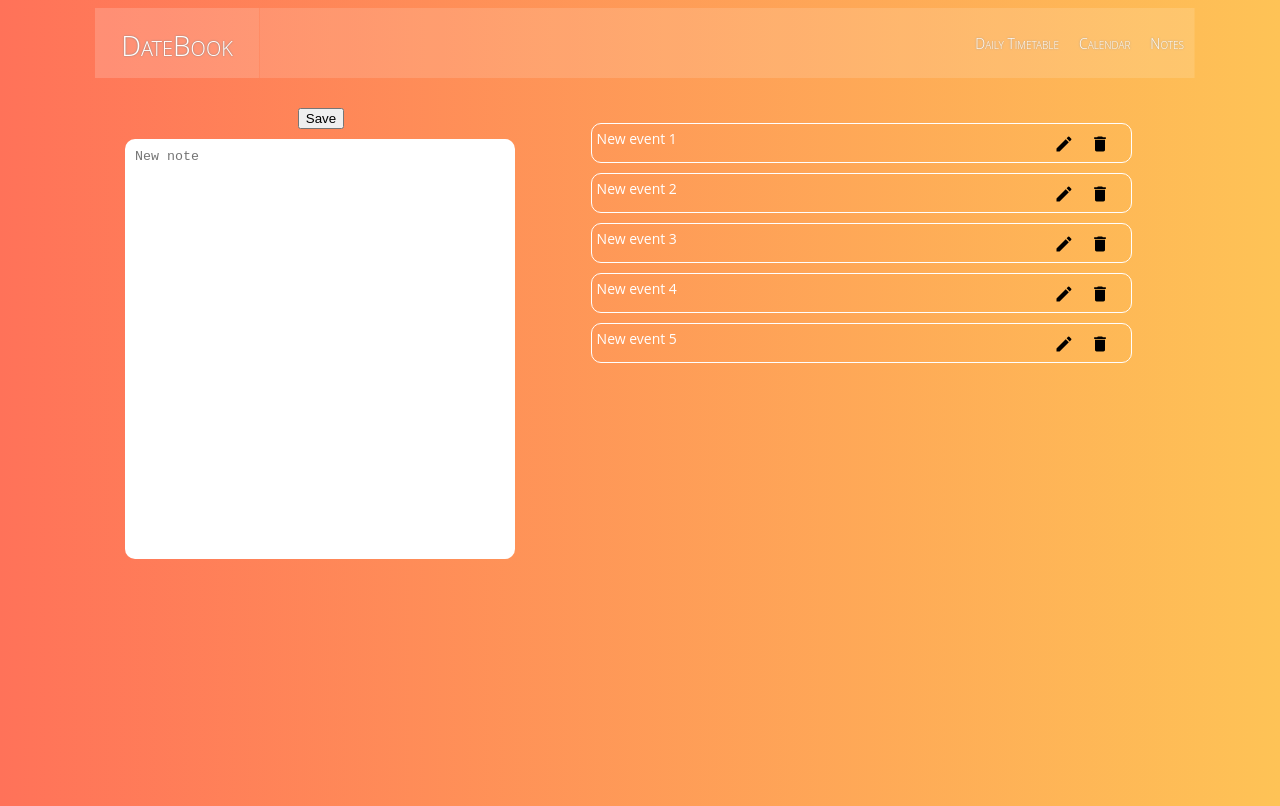
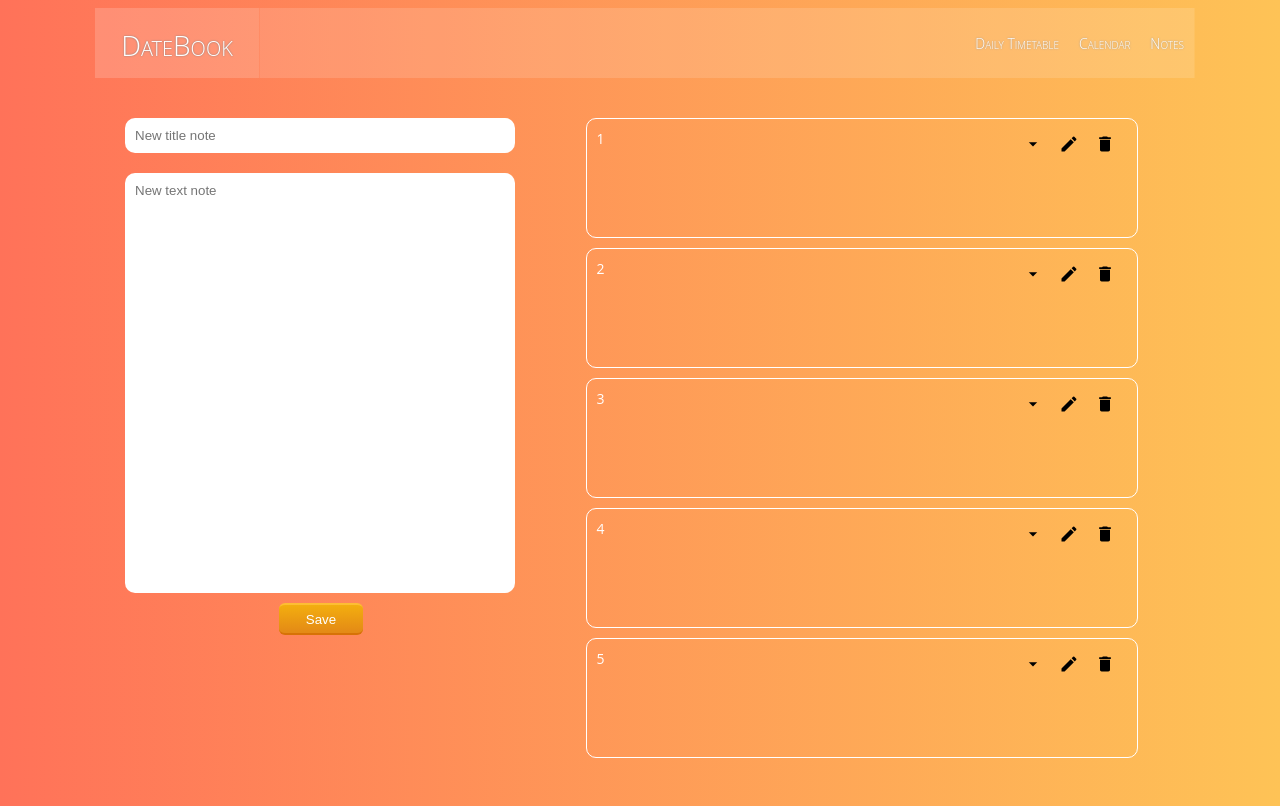
Before and after one commit to DTyulyukina/NBookReact, a React (Create React App) app: page /notes in a window 1280 px wide. Built offline with nearby package versions, Linux system fonts and the light colour scheme.

Commit message:
add save, update function add form for this function, update action, redures and containers

```diff
--- a/src/Components/NBook/Notes/Button.js
+++ b/src/Components/NBook/Notes/Button.js
@@ -1,8 +1,9 @@
 import React from 'react';
 import PropTypes from 'prop-types';
 
-import Delete from '@material-ui/icons/Delete';
-import Edit   from '@material-ui/icons/Edit';
+import Delete            from '@material-ui/icons/Delete';
+import Edit              from '@material-ui/icons/Edit';
+import ArrowDropDownIcon from '@material-ui/icons/ArrowDropDown';
 
 function Button(props){
     switch(props.icon){
@@ -18,7 +19,7 @@ function Button(props){
             return (
                 <button name={props.index}
                         className={props.nameCss}
-                        onClick={() => props.action(props.index)}>
+                        onClick={(event) => props.action(event, props.index)}>
                     <Edit>{props.icon}</Edit>
                 </button>
             );
@@ -28,11 +29,18 @@ function Button(props){
                         className={props.nameCss}>Save
                 </button>
             );
-        case "update":
+        case "update_form":
+            return (
+                <button name={props.index}
+                        className={props.nameCss}>Update
+                </button>
+            );
+        case "arrow":
             return (
                 <button name={props.index}
                         className={props.nameCss}
-                        onClick={() => props.action(props.index)}>Update
+                        onClick={() => props.action(props.index)}>
+                            <ArrowDropDownIcon>Arrow</ArrowDropDownIcon>
                 </button>
             );
     }
--- a/src/Components/NBook/Notes/Form.js
+++ b/src/Components/NBook/Notes/Form.js
@@ -6,29 +6,134 @@ class Form extends React.Component{
     constructor(props){
         super(props);
 
-        this.handleSubmit = this.handleSubmit.bind(this);
+        this.state = {
+            edit: false,
+            id: null,
+            value_heading: '',
+            value_text: ''
+        }
+
+        this.handleSubmit  = this.handleSubmit.bind(this);
+        this.handeleUpdate = this.handeleUpdate.bind(this);
+        this.formNewNote    = this.formNewNote.bind(this);
+        this.formUpdateNote = this.formUpdateNote.bind(this);
+
+        this.handleChangeText = this.handleChangeText.bind(this);
+        this.handleChangeHead = this.handleChangeHead.bind(this);
+    }
+
+    componentDidMount(){
+        this.setState({
+            edit: false,
+            id: null,
+            value_heading: '',
+            value_text: ''
+        })
+    }
+
+    componentWillUnmount(){
+        this.setState({
+            edit: false,
+            id: null,
+            value_heading: '',
+            value_text: ''
+        });
+    }
+
+    componentDidUpdate(prevProps, prevState){
+        if( prevProps !== this.props ){
+            if( (prevState.value_heading !== this.state.value_heading && prevState.value_heading !== []) ||
+            (prevState.value_text !== this.state.value_text && prevState.value_text !== [])){
+                this.setState({
+                    edit: false
+                });
+            } else {
+                for( let note of this.props.notes){
+                    if(note.editing === true){
+                        this.setState({
+                            edit: !this.state.edit,
+                            id: note.id,
+                            value_heading: note.heading,
+                            value_text: note.text
+                        });
+                    }
+                }
+            }
+        }
     }
 
     handleSubmit(event){
         event.preventDefault();
-        this.props.onAdd(event.target.lastChild.value);
-        event.target.lastChild.value = '';
+        this.props.onAdd(this.state.value_heading, this.state.value_text);
+        event.target[0].value = '';
+        event.target[0].nextElementSibling.value = '';
     }
 
-    render(){
+    handeleUpdate(event, id){
+        event.preventDefault();
+        this.props.onUpdate(id, this.state.value_heading, this.state.value_text);
+        event.target[0].value = '';
+        event.target[0].nextElementSibling.value = '';
+        this.setState({
+            id: null,
+            value_heading: '',
+            value_text: ''
+        });
+    }
+
+    handleChangeText(event){
+        this.setState({
+            value_text: event.target.value
+        })
+    }
+
+    handleChangeHead(event){
+        this.setState({
+            value_heading: event.target.value
+        })
+    }
+
+    formNewNote(){
         return (
             <div className="form-notes">
                 <div className="editing">
                     <form className="form-list" onSubmit={(event) => this.handleSubmit(event)}>
+                        <input type="text" placeholder="New title note" value={this.state.value_heading}
+                                                                        onChange={(event) => this.handleChangeHead(event)}/>
+                        <textarea name="text" placeholder="New text note" required form="text" value={this.state.value_text}
+                                                                          onChange={(event) => this.handleChangeText(event)}/>
                         <div className="buttom-editor">
                             <Button icon="add" type="submit" nameCss="icon-save"/>
                         </div>
-                        <textarea name="text" placeholder="New note" required form="text" ></textarea>
+                    </form>
+                </div>
+            </div>
+        );
+    }
+
+    formUpdateNote(){
+        return (
+            <div className="form-notes">
+                <div className="editing">
+                    <form className="form-list" onSubmit={(event) => this.handeleUpdate(event, this.state.id)}>
+                        <input type="text" value={this.state.value_heading}
+                                           onChange={(event) => this.handleChangeHead(event)}/>
+                        <textarea name="text" required form="text" value={this.state.value_text}
+                                           onChange={(event) => this.handleChangeText(event)}/>
+                        <div className="buttom-editor">
+                            <Button icon="update_form" type="submit" nameCss="icon-save"/>
+                        </div>
                     </form>
                 </div>
             </div>
         )
     }
+
+    render(){
+        return (
+             this.state.edit !== false ? this.formUpdateNote() : this.formNewNote()
+        )
+    }
 }
 
 export default Form;
--- a/src/Components/NBook/Notes/ListNotes.js
+++ b/src/Components/NBook/Notes/ListNotes.js
@@ -3,18 +3,19 @@ import React from 'react';
 import Record from './Record';
 
 function ListNotes(props){
-        let styleList = {gridTemplateRows: "repeat(" + props.notes.length +", 50px)"};
+        let styleList = {gridAutoRows: "minmax(" + 50 +"px, auto)", gridRowGap: 10 + 'px'};
         return (
                 <div className='list_notes' style={styleList}>
                         {props.notes.map((note, index) =>
                                 <Record
                                        key={index}
                                        id={note.id}
+                                       heading={note.heading}
                                        text={note.text}
+                                       show_text={note.show_text}
                                        onDelete={props.onDelete}
-                                       onUpdate={props.onUpdate}
-                                       onAdd={props.onAdd}
                                        editForm={props.editForm}
+                                       showNote={props.showNote}
                                 />)
                         }
                 </div>
--- a/src/Components/NBook/Notes/Note.scss
+++ b/src/Components/NBook/Notes/Note.scss
@@ -13,6 +13,15 @@
             justify-content: flex-start;
             flex-direction: column;
 
+            input{
+                width: 370px;
+                margin: 0px;
+                resize: none;
+                border-radius: 10px;
+                border:0;
+                padding: 10px;
+                margin: 10px;
+            }
             textarea{
                 width: 370px;
                 height: 400px;
@@ -22,6 +31,7 @@
                 border:0;
                 padding: 10px;
                 margin: 10px;
+                font: 400 13.3333px Arial;
 
                 *:focus {
                     outline: 0;
@@ -38,6 +48,19 @@
         display: grid;
 
         .note{
+            width: 100%;
+            display: flex;
+            flex-direction: column;
+            border-radius: 10px 10px;
+            border: 1px solid #fff;
+            text-align: left;
+        }
+
+        .text{
+            margin: 5px;
+        }
+
+        .show_note{
             width: 98%;
             height: 38px;
             margin: 0 auto;
@@ -45,13 +68,10 @@
             display: flex;
             flex-direction: row;
             justify-content: flex-start;
-            border-radius: 10px 10px;
-            border: 1px solid #fff;
-            text-align: left;
 
-            .text{
+            .heading{
                 margin: 5px;
-                width: 80%;
+                width: 75%;
             }
 
             .buttons{
@@ -73,6 +93,19 @@
         background-color: inherit;
         border-color: transparent;
     }
+    .icon-save{
+        display: inline-block;
+        color: white;
+        text-decoration: none;
+        padding: .5em 2em;
+        outline: none;
+        border-width: 2px 0;
+        border-style: solid none;
+        border-color: #FDBE33 #000 #D77206;
+        border-radius: 6px;
+        background: linear-gradient(#F3AE0F, #E38916) #E38916;
+        transition: 0.2s;
+    }
     .icon-add,
     .icon-update{
         border-radius: 5px;
--- a/src/Components/NBook/Notes/Record.js
+++ b/src/Components/NBook/Notes/Record.js
@@ -3,22 +3,44 @@ import PropTypes from 'prop-types';
 
 import Button from './Button';
 
-function Record(props){
+class Record extends React.Component{
+    constructor(props){
+        super(props);
+
+        this.updateShowForm = this.updateShowForm.bind(this);
+    }
+
+    updateShowForm(event, id){
+        event.preventDefault();
+        this.props.editForm(id);
+    }
+
+    render(){
         return (
             <div className="note">
-            <div className="text">
-                {props.text}
+                <div className="show_note">
+                    <div className="heading">
+                        {this.props.heading}
                     </div>
                     <div className="buttons">
-                <Button index={props.id} icon="update" nameCss="icon-notes" action={props.editForm}/>
-                <Button index={props.id} icon="delete" nameCss="icon-notes" action={props.onDelete}/>
+                        <Button index={this.props.id} icon="arrow"  nameCss="icon-notes" action={this.props.showNote}/>
+                        <Button index={this.props.id} icon="update" nameCss="icon-notes" action={this.updateShowForm}/>
+                        <Button index={this.props.id} icon="delete" nameCss="icon-notes" action={this.props.onDelete}/>
                     </div>
                 </div>
+                { this.props.show_text ?
+                    <div className="text">
+                        {this.props.text}
+                    </div>
+                    : ''}
+            </div>
         )
+    }
 }
 
 Record.propTypes = {
     id: PropTypes.number,
+    heading: PropTypes.string,
     text: PropTypes.string,
     action: PropTypes.func
 }
--- a/src/Components/NBook/Notes/action/index.js
+++ b/src/Components/NBook/Notes/action/index.js
@@ -2,15 +2,18 @@ export const ADD_NOTES    = 'ADD_NOTES';
 export const DELETE_NOTES = 'DELETE_NOTES';
 export const UPDATE_NOTES = 'UPDATE_NOTES';
 export const FORM_EDIT    = 'FORM_EDIT';
+export const SHOW_NOTE    = 'SHOW_NOTE';
 
 let nextId = 6;
 
-export function addNotes(text){
+export function addNotes(heading, text){
     return {
         type: ADD_NOTES,
         id: nextId++,
+        heading,
         text,
-        editing: false
+        editing: false,
+        show_text: false
     }
 }
 
@@ -21,11 +24,13 @@ export function deleteNotes(id){
     }
 }
 
-export function updateNotes(id, text){
+export function updateNotes(id, heading, text){
     return {
         type: UPDATE_NOTES,
         id,
-        text
+        heading,
+        text,
+        editing: false
     }
 }
 
@@ -35,3 +40,10 @@ export function editForm(id){
         id
     }
 }
+
+export function showNote(id){
+    return {
+        type: SHOW_NOTE,
+        id
+    }
+}
--- a/src/Components/NBook/Notes/containers/FormContainer.js
+++ b/src/Components/NBook/Notes/containers/FormContainer.js
@@ -4,13 +4,19 @@ import { connect } from 'react-redux';
 import Form from '../Form';
 import {addNotes, updateNotes} from '../action';
 
-function mapDispatchToProps(dispatch){
+function mapStateToProps(state){
     return {
-        onAdd: text => dispatch(addNotes(text)),
-        onUpdate: (id, text) => dispatch(updateNotes(id, text))
+        notes: state
     };
 }
 
-const FormContainer = connect(null, mapDispatchToProps)(Form);
+function mapDispatchToProps(dispatch){
+    return {
+        onAdd: (heading, text) => dispatch(addNotes(heading, text)),
+        onUpdate: (id, heading, text) => dispatch(updateNotes(id, heading, text))
+    };
+}
+
+const FormContainer = connect(mapStateToProps, mapDispatchToProps)(Form);
 
 export default FormContainer;
--- a/src/Components/NBook/Notes/containers/ListNotesContainer.js
+++ b/src/Components/NBook/Notes/containers/ListNotesContainer.js
@@ -2,7 +2,7 @@ import React from 'react';
 import { connect } from 'react-redux';
 
 import ListNotes from '../ListNotes';
-import {deleteNotes, editForm} from '../action';
+import {deleteNotes, editForm, showNote} from '../action';
 
 function mapStateToProps(state){
     return {
@@ -13,7 +13,8 @@ function mapStateToProps(state){
 function mapDispatchToProps(dispatch){
     return {
         onDelete: id => dispatch(deleteNotes(id)),
-        editForm: id => dispatch(editForm(id))
+        editForm: id => dispatch(editForm(id)),
+        showNote: id => dispatch(showNote(id))
     };
 }
 
```
Also changed, not shown: src/Components/NBook/Notes/dates.js (+15 -5 lines), src/Components/NBook/Notes/redusers/index.js (+19 -4 lines). Lines whose indentation alone changed are shown as unchanged.
